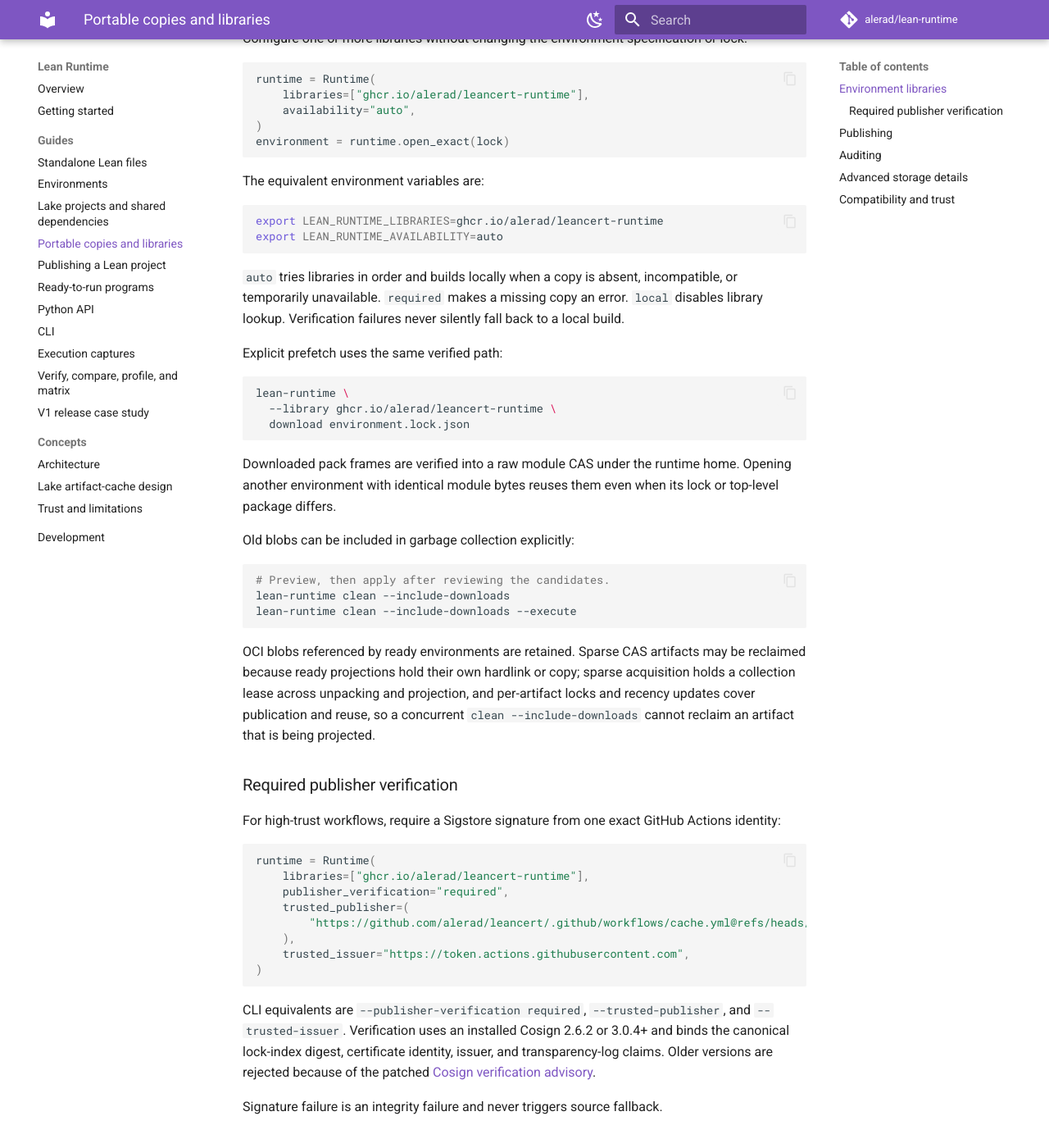
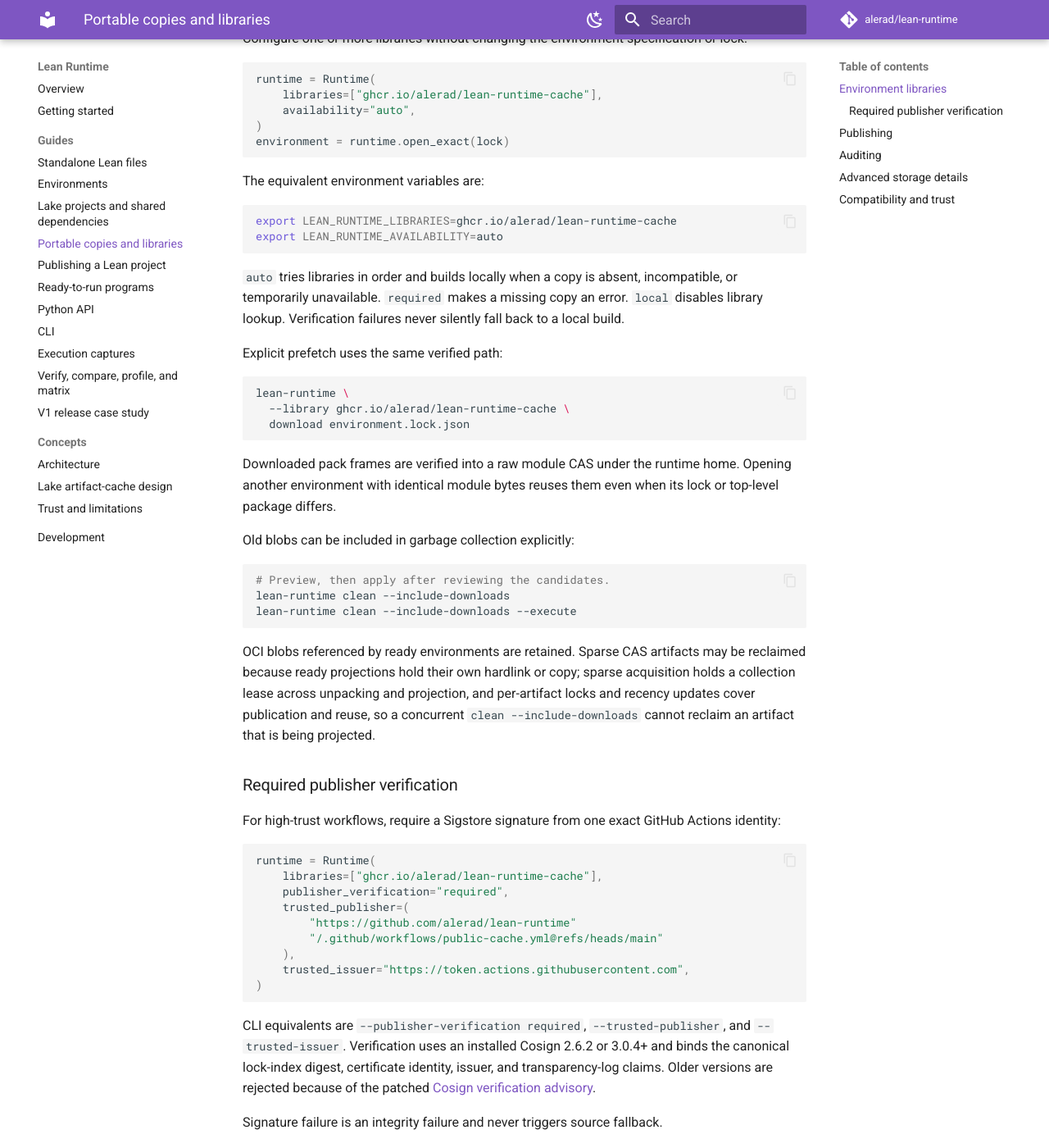
Before and after one commit to alerad/lean-runtime, an MkDocs documentation site: the page built from docs/portable-copies.md, in a window 1280 px wide and 1400 px high, scrolled down 965 px. Shown: the whole window at 82% size. Built offline with MkDocs 1.6.1 and Material for MkDocs 9.7.7, drawn with Linux system fonts in a browser that asks for light colours; comment, search, counter and statistics services are not loaded; some of the changed text lies outside the part shown.

Commit message:
Point library examples at a readable cache
The portable-copy page told readers to configure
ghcr.io/alerad/leancert-runtime and download from it, but that package holds
only pre-capsule content that a capsule-only 3.0 client cannot read; its six
lock_ tags match no catalog environment. Consuming examples now use
ghcr.io/alerad/lean-runtime-cache, the documented default that publishes
capsules for every catalog entry.

Publishing examples name a destination the reader owns rather than a
resolvable reference, so they use the ghcr.io/OWNER/... placeholder style
already used by cli.md and project-publishing.md.

````diff
--- a/docs/portable-copies.md
+++ b/docs/portable-copies.md
@@ -46,7 +46,7 @@
 
 ```python
 runtime = Runtime(
-    libraries=["ghcr.io/alerad/leancert-runtime"],
+    libraries=["ghcr.io/alerad/lean-runtime-cache"],
     availability="auto",
 )
 environment = runtime.open_exact(lock)
@@ -55,7 +55,7 @@
 The equivalent environment variables are:
 
 ```bash
-export LEAN_RUNTIME_LIBRARIES=ghcr.io/alerad/leancert-runtime
+export LEAN_RUNTIME_LIBRARIES=ghcr.io/alerad/lean-runtime-cache
 export LEAN_RUNTIME_AVAILABILITY=auto
 ```
 
@@ -68,7 +68,7 @@
 
 ```bash
 lean-runtime \
-  --library ghcr.io/alerad/leancert-runtime \
+  --library ghcr.io/alerad/lean-runtime-cache \
   download environment.lock.json
 ```
 
@@ -98,10 +98,11 @@
 
 ```python
 runtime = Runtime(
-    libraries=["ghcr.io/alerad/leancert-runtime"],
+    libraries=["ghcr.io/alerad/lean-runtime-cache"],
     publisher_verification="required",
     trusted_publisher=(
-        "https://github.com/alerad/leancert/.github/workflows/cache.yml@refs/heads/main"
+        "https://github.com/alerad/lean-runtime"
+        "/.github/workflows/public-cache.yml@refs/heads/main"
     ),
     trusted_issuer="https://token.actions.githubusercontent.com",
 )
@@ -121,7 +122,7 @@
 
 ```bash
 lean-runtime publish environment \
-  --publish-to ghcr.io/alerad/leancert-runtime \
+  --publish-to ghcr.io/OWNER/lean-environments \
   --check-access
 ```
 
@@ -156,7 +157,7 @@
 export LEAN_RUNTIME_REGISTRY_PASSWORD="$GHCR_TOKEN"
 
 lean-runtime publish environment environment.lock.json \
-  --publish-to ghcr.io/alerad/leancert-runtime \
+  --publish-to ghcr.io/OWNER/lean-environments \
   --tag v4.32.2.4 \
   --sign --attest
 ```
@@ -208,7 +209,7 @@
   - uses: ./.github/actions/publish-environment
     with:
       lock: environment.lock.json
-      library: ghcr.io/${{ github.repository_owner }}/leancert-runtime
+      library: ghcr.io/${{ github.repository_owner }}/lean-environments
       tag: ${{ github.ref_name }}
       username: ${{ github.actor }}
       password: ${{ secrets.GITHUB_TOKEN }}
@@ -219,7 +220,7 @@
 
 ```bash
 lean-runtime publish environment environment.lock.json \
-  --publish-to ghcr.io/alerad/leancert-runtime \
+  --publish-to ghcr.io/OWNER/lean-environments \
   --platform-only > platform-result.json
 ```
 
@@ -228,7 +229,7 @@
 
 ```bash
 lean-runtime finalize environment "$LOCK_ID" results/*.json \
-  --library ghcr.io/alerad/leancert-runtime \
+  --library ghcr.io/OWNER/lean-environments \
   --tag "$GITHUB_REF_NAME"
 ```
 
````
Also changed, not shown: CHANGELOG.md (+8 -0 lines).
